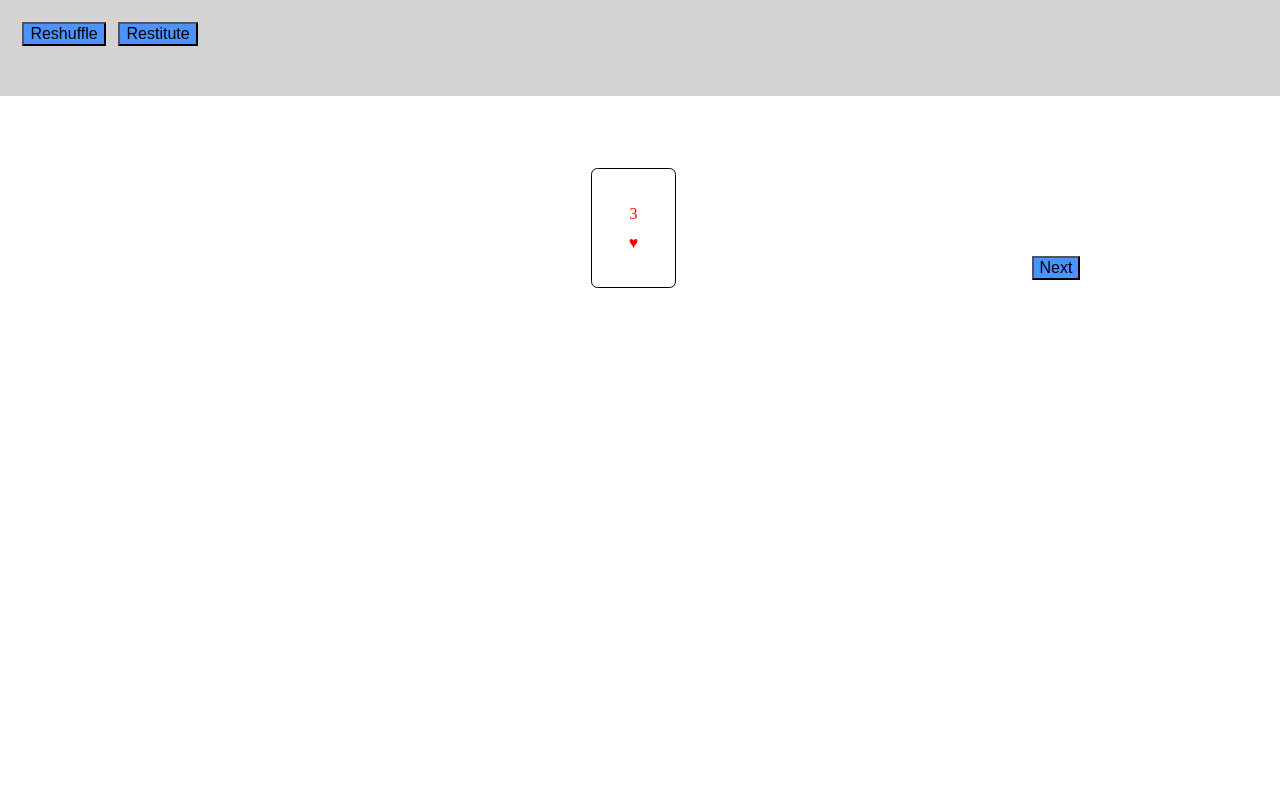
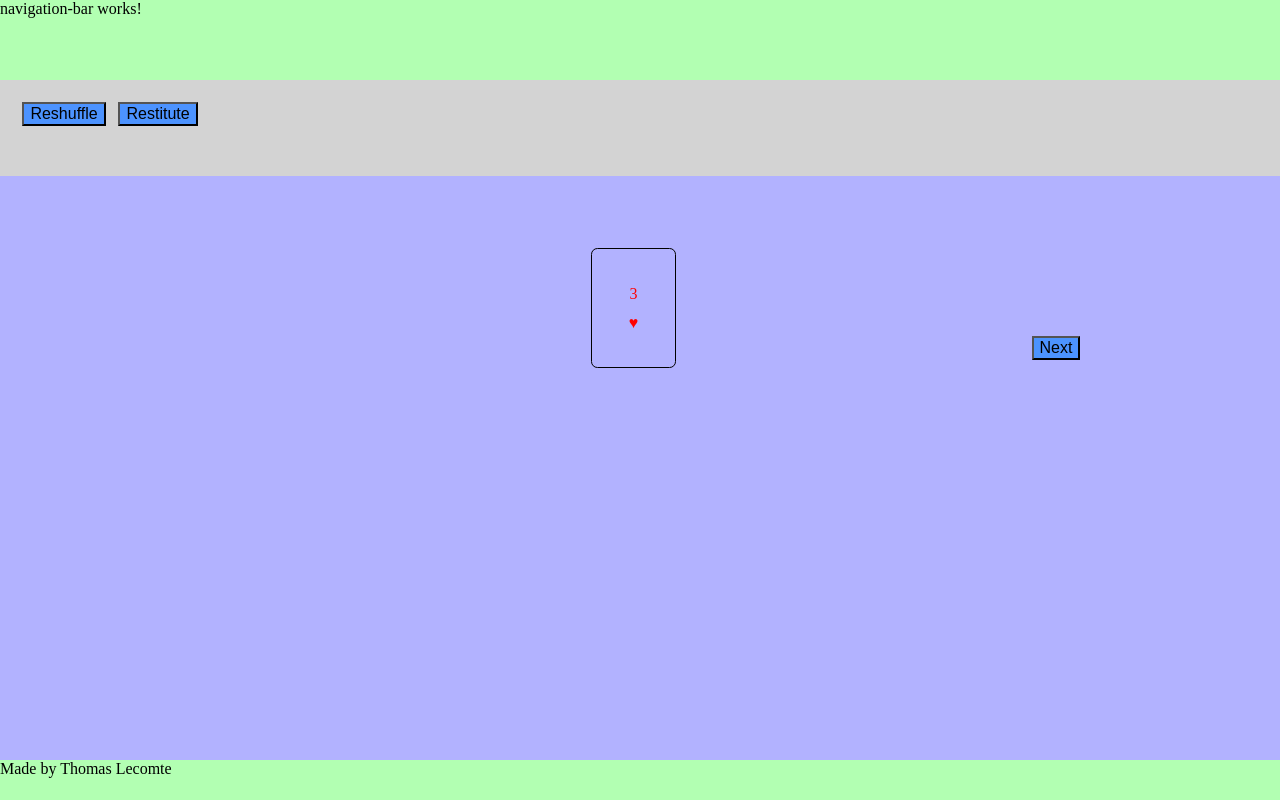
Before and after one commit to androlet/table-memory, an Angular app: page /random-cards in a window 1280 px wide. Built offline with nearby package versions, Linux system fonts and the light colour scheme.

Commit message:
Layout and navigation bar building ...

```diff
--- a/src/app/app.component.html
+++ b/src/app/app.component.html
@@ -1 +1 @@
-<router-outlet></router-outlet>
+<app-page></app-page>
--- /dev/null
+++ b/src/app/layouts/components/navigation-bar/navigation-bar.component.html
@@ -0,0 +1,3 @@
+<div>
+  navigation-bar works!
+</div>
--- /dev/null
+++ b/src/app/layouts/components/navigation-bar/navigation-bar.component.ts
@@ -0,0 +1,15 @@
+import { Component, OnInit } from '@angular/core';
+
+@Component({
+  selector: 'app-navigation-bar',
+  templateUrl: './navigation-bar.component.html',
+  styleUrls: ['./navigation-bar.component.less']
+})
+export class NavigationBarComponent implements OnInit {
+
+  constructor() { }
+
+  ngOnInit() {
+  }
+
+}
--- /dev/null
+++ b/src/app/layouts/components/page/page.component.html
@@ -0,0 +1,11 @@
+<header>
+  <app-navigation-bar></app-navigation-bar>
+</header>
+<main>
+  <router-outlet></router-outlet>
+</main>
+<footer>
+  <div>
+    Made by Thomas Lecomte
+  </div>
+</footer>
--- /dev/null
+++ b/src/app/layouts/components/page/page.component.less
@@ -0,0 +1,23 @@
+@header-height: 10vh;
+@footer-height: 5vh;
+@main-max-height: 100vh - @header-height - @footer-height;
+
+header {
+  height: @header-height;
+  background-color: rgba(0,255,0,0.3);
+}
+
+main {
+  max-height: @main-max-height;
+  height: @main-max-height;
+  background-color: rgba(0,0,255,0.3);
+  overflow-y: auto;
+  display: block;
+}
+
+footer {
+  //position: fixed;
+  background-color: rgba(0,255,0,0.3);
+ // bottom: @footer-height / 2;
+  height: @footer-height;
+}
--- /dev/null
+++ b/src/app/layouts/components/page/page.component.ts
@@ -0,0 +1,15 @@
+import { Component, OnInit } from '@angular/core';
+
+@Component({
+  selector: 'app-page',
+  templateUrl: './page.component.html',
+  styleUrls: ['./page.component.less']
+})
+export class PageComponent implements OnInit {
+
+  constructor() { }
+
+  ngOnInit() {
+  }
+
+}
```
Also changed, not shown: src/app/app.module.ts (+2 -9 lines), src/app/layouts/layouts.module.ts (added, +23 -0 lines), src/app/layouts/components/navigation-bar/navigation-bar.component.less (added), 2 other files (tests, documents, lock files or other folders).
